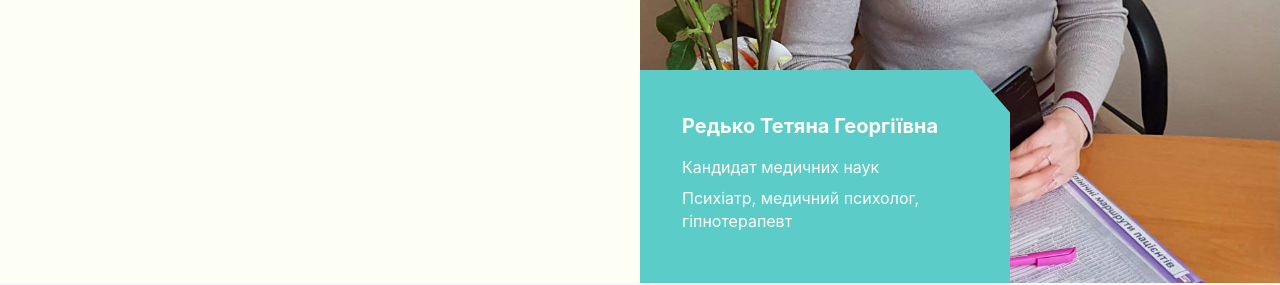
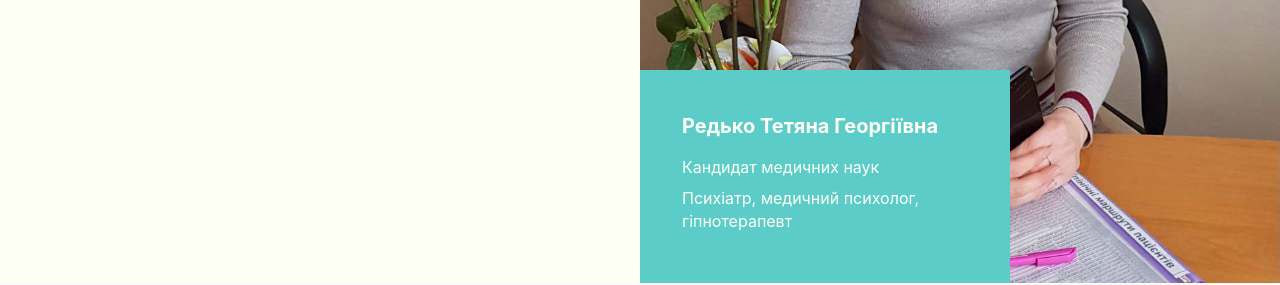
Before and after one commit to Shperung/psychology, a Next.js app: page / in a window 1280 px wide. Shown: the part 517-802 px from the top of the page. Built offline with nearby package versions, Linux system fonts and the light colour scheme.

Commit message:
removeclip

```diff
--- a/content/index.module.scss
+++ b/content/index.module.scss
@@ -125,7 +125,6 @@ $phone-min: 420px;
   background-color: var(--color-primary);
   color: var(--color-white);
   padding: 42px;
-  clip-path: polygon(90% 0, 100% 20%, 100% 60%, 100% 100%, 0 100%, 0% 60%, 0 0);
   width: 370px;
 
   h2 {
```
